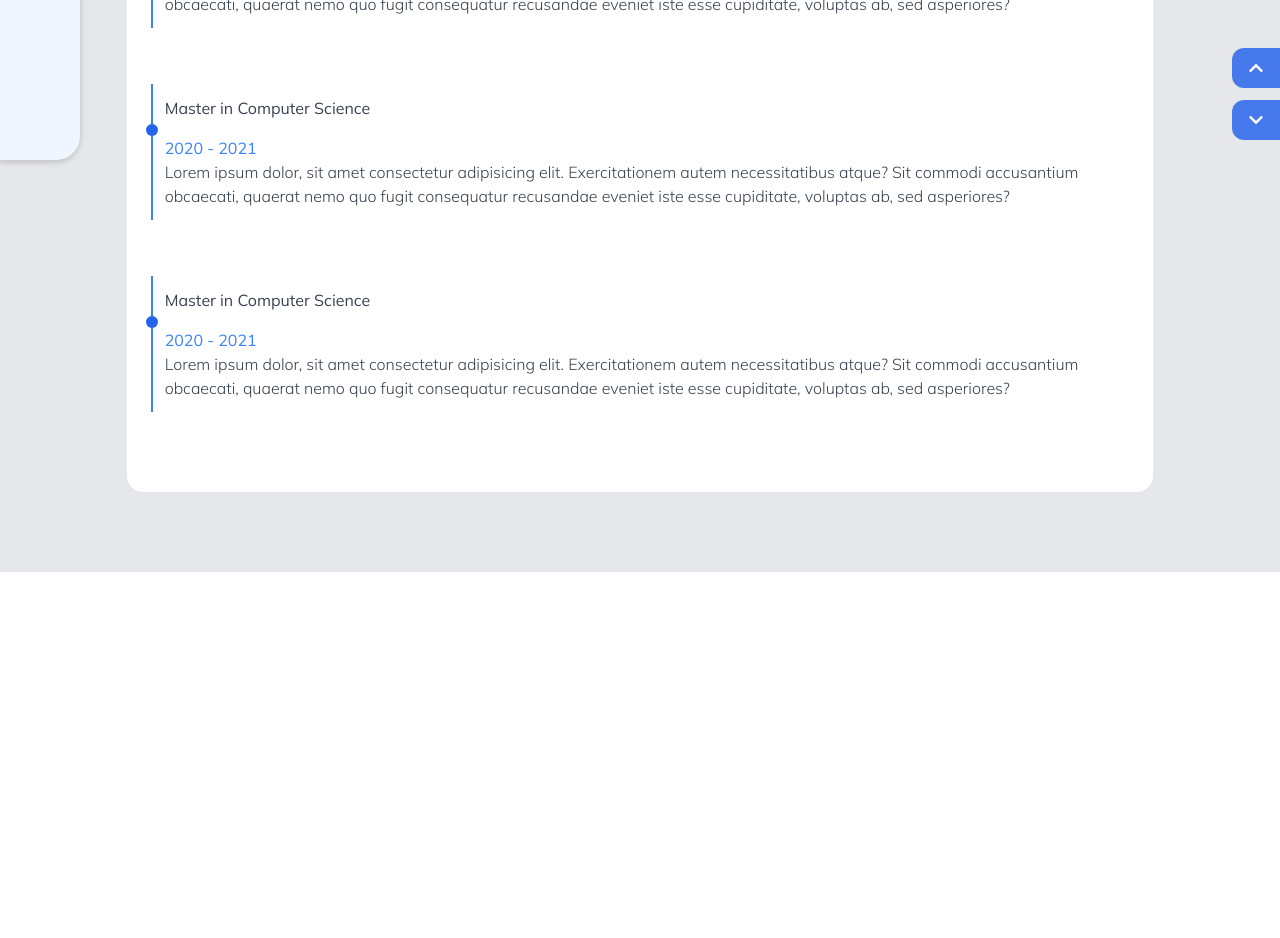
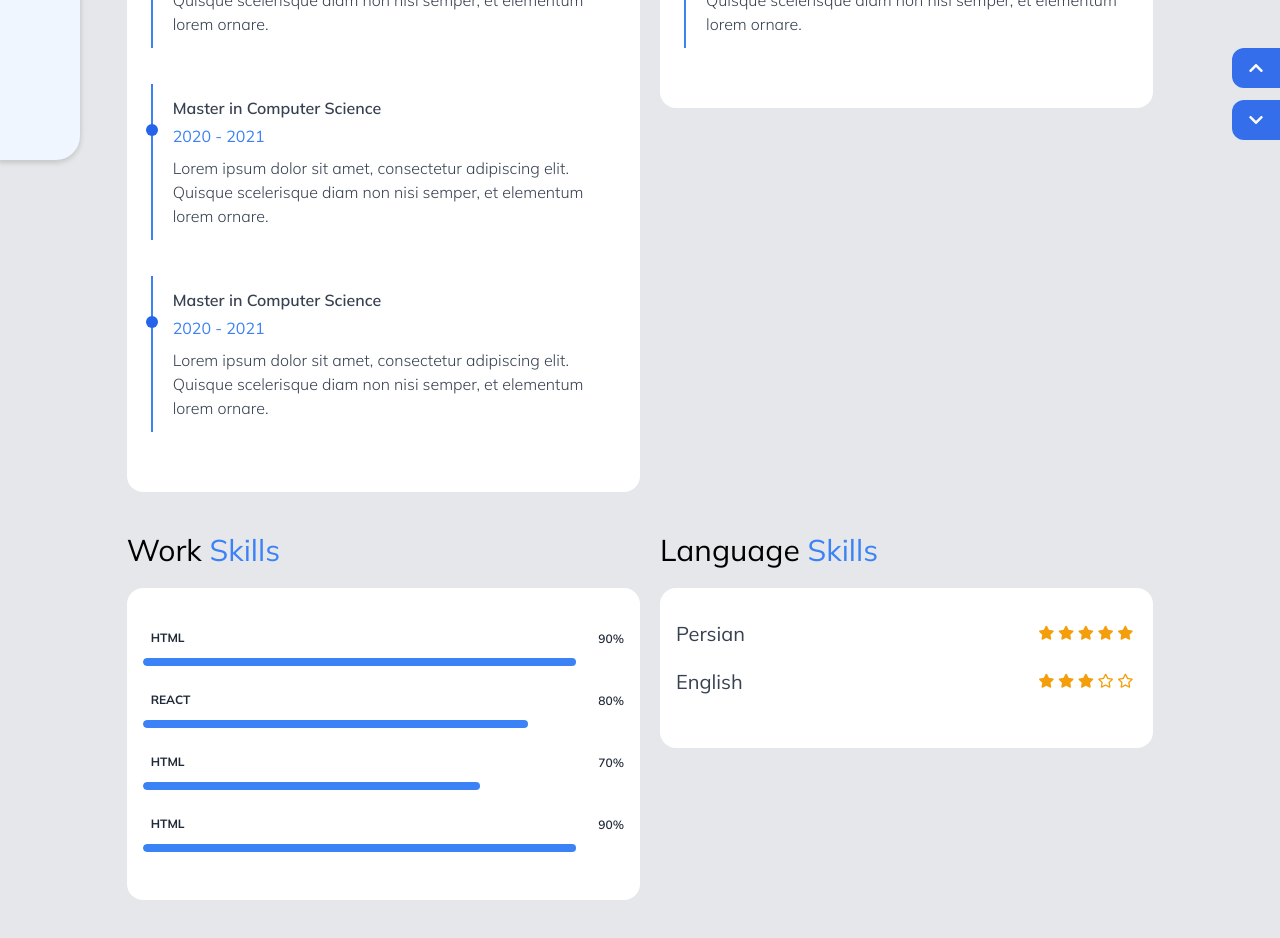
Before and after one commit to diajan/Personal-web, a Next.js app: page /resume in a window 1280 px wide. Shown: the part 640-1578 px from the top of the page. Before the commit the page ends 1212 px from the top, so only its background shows below. Built offline with nearby package versions, Linux system fonts and the light colour scheme.

Commit message:
resume page section 1

```diff
--- /dev/null
+++ b/src/components/utils/Progress.tsx
@@ -0,0 +1,50 @@
+import React from 'react'
+
+interface Props {
+  skill: string
+  percent: string | number
+}
+const Progress: React.FC<Props> = ({ skill, percent }) => {
+  return (
+    <div className='relative pt-1 text-gray-800'>
+      <div className='flex mb-2 items-center justify-between'>
+        <div>
+          <span
+            className='
+          text-xs
+          font-bold
+          inline-block
+          py-1
+          px-2
+          uppercase
+          rounded-full
+          dark:text-white
+        '>
+            {skill}
+          </span>
+        </div>
+        <div className='text-right'>
+          <span className='text-xs font-semibold inline-block dark:text-gray-200'>
+            {`${percent}%`}
+          </span>
+        </div>
+      </div>
+      <div className='overflow-hidden h-2 mb-4 text-xs flex rounded dark:bg-blue-200'>
+        <div
+          style={{ width: `${percent}%` }}
+          className='
+        shadow-none
+        flex flex-col
+        text-center
+        whitespace-nowrap
+        text-white
+        justify-center
+        rounded-full
+        bg-blue-500
+      '></div>
+      </div>
+    </div>
+  )
+}
+
+export default Progress
--- /dev/null
+++ b/src/components/utils/Rating.tsx
@@ -0,0 +1,36 @@
+import React from 'react'
+
+interface Props {
+  star: number | string
+}
+const Progress: React.FC<Props> = ({ star }) => {
+  const int = parseInt(String(star))
+  const decimal = +String(star).split('.')[1]
+
+  return (
+    <div>
+      <ul className='flex justify-center'>
+        {[...Array(int)].map(() => (
+          <li>
+            <i className='fas fa-star fa-sm text-yellow-500 mr-1'></i>
+          </li>
+        ))}
+
+        {decimal === 5 && (
+          <li>
+            <i className='fas fa-star-half-alt fa-sm text-yellow-500 mr-1'></i>
+          </li>
+        )}
+
+        {+star <= 5 &&
+          [...Array(5 - Math.ceil(+star))].map(() => (
+            <li>
+              <i className='far fa-star fa-sm text-yellow-500  mr-1'></i>
+            </li>
+          ))}
+      </ul>
+    </div>
+  )
+}
+
+export default Progress
--- a/src/components/utils/Step.tsx
+++ b/src/components/utils/Step.tsx
@@ -4,18 +4,25 @@ interface Props {}
 
 const Step: FC = ({}) => {
   return (
-    <div className='w-full p-2 mb-10 relative'>
-      <div className='w-3 h-3 absolute  rounded-full top-12 bg-blue-600' style={{left:'3px'}}></div>
-      <div className='border-l-2 border-blue-500 p-3'>
-        <div className='space-y-4'>
-          <h6 className='text-gray-700'>Master in Computer Science</h6>
+    <div className='w-full p-2 mb-5 relative'>
+      {/*circle*/}
+      <div
+        className='w-3 h-3 absolute  rounded-full top-12 bg-blue-600'
+        style={{ left: '3px' }}></div>
+
+      <div className='border-l-2 border-blue-500 p-3 pl-5'>
+        {/*title*/}
+        <div className='space-y-1 mb-2'>
+          <h5 className='text-gray-700 font-semibold dark:text-gray-50'>
+            Master in Computer Science
+          </h5>
           <p className='text-blue-500'>2020 - 2021</p>
         </div>
-        <div className='text-gray-700 font-light'>
-          Lorem ipsum dolor, sit amet consectetur adipisicing elit.
-          Exercitationem autem necessitatibus atque? Sit commodi accusantium
-          obcaecati, quaerat nemo quo fugit consequatur recusandae eveniet iste
-          esse cupiditate, voluptas ab, sed asperiores?
+
+        {/*description*/}
+        <div className=' text-gray-700 font-light dark:text-gray-300'>
+          Lorem ipsum dolor sit amet, consectetur adipiscing elit. Quisque
+          scelerisque diam non nisi semper, et elementum lorem ornare.
         </div>
       </div>
     </div>
--- a/src/components/utils/TextBox.tsx
+++ b/src/components/utils/TextBox.tsx
@@ -5,7 +5,7 @@ interface Props {
   title: string
   sub: string
   text: string
-  node: ReactNode | boolean
+  children: ReactNode | boolean
 }
 
 const TextBox: FC<Partial<Props>> = ({
@@ -13,16 +13,15 @@ const TextBox: FC<Partial<Props>> = ({
   title,
   sub,
   text,
-  node = false,
+  children = false,
 }) => {
   return (
     <div
       className={`rounded-2xl bg-white dark:bg-gray-800 py-8 px-4 m-0 ${
-        !node && 'flex'
-      }`}
-    >
-      {node ? (
-        node
+        !children && 'flex'
+      }`}>
+      {children ? (
+        children
       ) : (
         <>
           <div className='h-full text-blue-500 text-xl'>{icon}</div>
--- a/src/components/utils/Title.tsx
+++ b/src/components/utils/Title.tsx
@@ -23,7 +23,7 @@ const Title: React.FC<Partial<Props>> = ({
         node
       ) : (
         <div>
-          <h1 className={`${className} dark:text-gray-50`}>
+          <h1 className={`${className} dark:text-gray-100`}>
             {title} <span className='text-blue-500'>{specific}</span>
           </h1>
           <h5 className='text-gray-500 mt-5 font-light'>{sub}</h5>
--- a/src/layout/Main.tsx
+++ b/src/layout/Main.tsx
@@ -8,9 +8,10 @@ import ThemeContext from '../context/ThemeContext'
 
 interface Props {
   children: React.HTMLAttributes<HTMLElement>
+  noStyle?: boolean
 }
 
-const Main: React.FC<Props> = ({ children }) => {
+const Main: React.FC<Props> = ({ children, noStyle = false }) => {
   const { theme, toggleTheme } = useContext(ThemeContext)
 
   return (
@@ -34,7 +35,8 @@ const Main: React.FC<Props> = ({ children }) => {
         <link rel='icon' href='/favicon.ico' />
       </Head>
 
-      <div className='overflow-hidde bg-gray-200 dark:bg-gray-900 font-muli'>
+      {/* sm:bg-red-700 md:bg-purple-800 lg:bg-pink-800 xl:bg-orange-700 */}
+      <div className='overflow-hidde bg-gray-200  dark:bg-gray-900 font-muli'>
         <DarkMode onClick={toggleTheme} />
 
         <main className='flex'>
@@ -45,7 +47,7 @@ const Main: React.FC<Props> = ({ children }) => {
             </div>
           </nav>
 
-          <section className='flex-grow p-4 sm:p-20'>
+          <section className={`flex-grow ${!noStyle && 'p-4 sm:p-10 lg:p-20'}`}>
             <div className='w-11/12 mx-auto'>{children}</div>
           </section>
         </main>
--- a/src/pages/index.tsx
+++ b/src/pages/index.tsx
@@ -7,10 +7,10 @@ import Main from '../layout/Main'
 
 const Home: NextPage = () => {
   return (
-    <Main>
+    <Main noStyle>
       <div className='bg bg-cover bg-no-repeat bg-center h-screen flex items-center fixed w-full left-0 overflow-hidden'>
         <div className='w-full font-muli font-semibold text-white p-5 sm:p-7 md:p-10 lg:p-28'>
-          <Title title={`I'M ${NAME}`} className='text-5xl'/>
+          <Title title={`I'M ${NAME}`} className='text-5xl' />
           <h2 className='my-8 text-2xl'>
             <Typewriter />
           </h2>
--- a/src/pages/resume.tsx
+++ b/src/pages/resume.tsx
@@ -1,7 +1,9 @@
 import type { NextPage } from 'next'
+import ProgressBar from '../components/utils/Progress'
 import Step from '../components/utils/Step'
 import TextBox from '../components/utils/TextBox'
 import Title from '../components/utils/Title'
+import Rating from '../components/utils/Rating'
 import Main from '../layout/Main'
 
 const resume: NextPage = () => {
@@ -15,12 +17,14 @@ const resume: NextPage = () => {
         />
       </header>
 
+      <section className='space-y-10 mb-10 lg:space-y-0 lg:grid lg:grid-cols-2 lg:space-x-5'>
+        <div>
           <div className='flex place-self-start space-x-5'>
-        <i className='fas fa-graduation-cap text-3xl text-blue-500'></i>
-        <Title title='Education' className='text-4xl' />
+            <i className='fas fa-hammer text-3xl text-blue-500'></i>
+            <Title title='Experience' className='text-4xl' />
           </div>
           <TextBox
-        node={
+            children={
               <>
                 <Step />
                 <Step />
@@ -29,6 +33,51 @@ const resume: NextPage = () => {
               </>
             }
           />
+        </div>
+        <div>
+          <div className='flex place-self-start space-x-5'>
+            <i className='fas fa-graduation-cap text-3xl text-blue-500'></i>
+            <Title title='Education' className='text-4xl' />
+          </div>
+          <TextBox
+            children={
+              <>
+                <Step />
+                <Step />
+              </>
+            }
+          />
+        </div>
+      </section>
+
+      <section className='space-y-10 lg:space-y-0 lg:grid lg:grid-cols-2 lg:space-x-5'>
+        <div>
+          <div className='flex place-self-start space-y-5'>
+            <Title title='Work' specific='Skills' className='text-3xl' />
+          </div>
+          <TextBox>
+            <ProgressBar skill='html' percent={90} />
+            <ProgressBar skill='React' percent={80} />
+            <ProgressBar skill='html' percent={'70'} />
+            <ProgressBar skill='html' percent={'90'} />
+          </TextBox>
+        </div>
+        <div className='row-auto'>
+          <div className='flex place-self-start space-y-5'>
+            <Title title='Language ' specific='Skills' className='text-3xl' />
+          </div>
+          <TextBox>
+            <div className='flex justify-between'>
+              <Title title='Persian' className='text-xl text-gray-700' />
+              <Rating star='5' />
+            </div>
+            <div className='flex justify-between'>
+              <Title title='English' className='text-xl text-gray-700' />
+              <Rating star='3' />
+            </div>
+          </TextBox>
+        </div>
+      </section>
     </Main>
   )
 }
```
Lines whose indentation alone changed are shown as unchanged.
